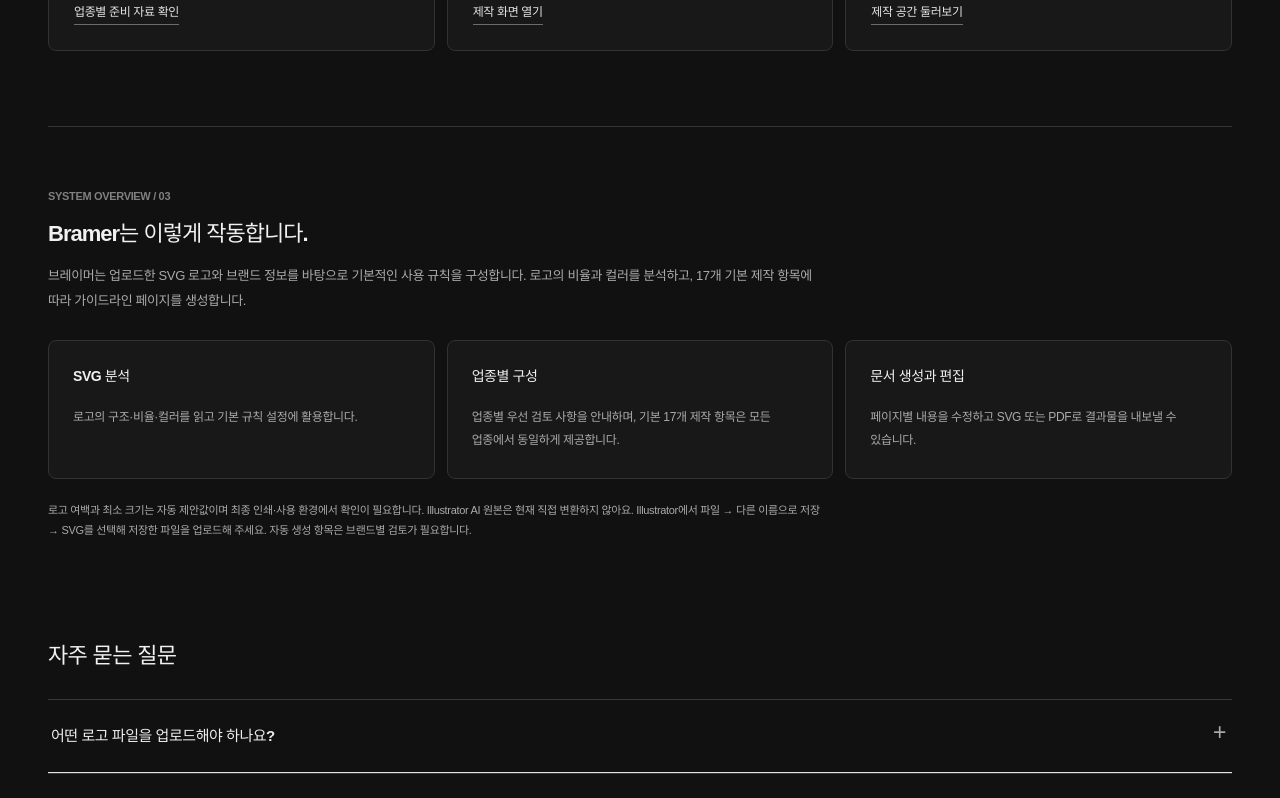
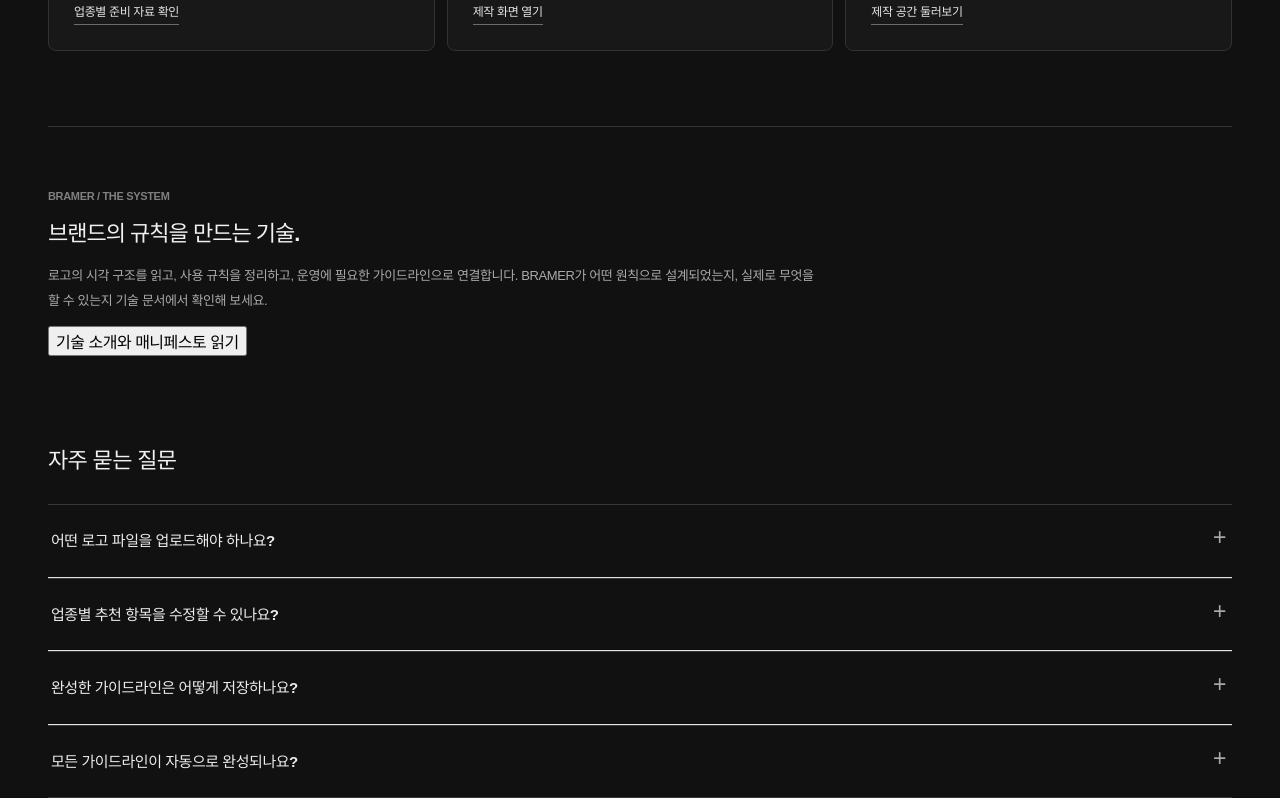
Before and after one commit to jyhome1228-cyber/brandcreator, a React (Vite) app: page / in a window 1280 px wide. Shown: the part 3960-4758 px from the top of the page. Built offline with nearby package versions, Linux system fonts and the light colour scheme; a web font is replaced by a local one.

Commit message:
Reduce repetitive landing technology copy and point to full professional documentation

```diff
--- a/src/Landing.tsx
+++ b/src/Landing.tsx
@@ -382,16 +382,11 @@ export default function Landing({ onStart, onManifesto }: LandingProps) {
             <a href="#/create">{tr('제작 공간 둘러보기','Explore the workspace')}</a>
           </article>
         </div>
-        <section className="bramer-tech-section" id="technology" aria-labelledby="bramer-tech-title">
-          <span className="bramer-section-eyebrow">SYSTEM OVERVIEW / 03</span>
-          <h3 id="bramer-tech-title">{tr('Bramer는 이렇게 작동합니다.','How BRAMER works.')}</h3>
-          <p>{tr('브레이머는 업로드한 SVG 로고와 브랜드 정보를 바탕으로 기본적인 사용 규칙을 구성합니다. 로고의 비율과 컬러를 분석하고, 17개 기본 제작 항목에 따라 가이드라인 페이지를 생성합니다.','BRAMER analyzes your uploaded SVG logo and brand information, including proportions and color, to create guideline pages across 17 core design items.')}</p>
-          <div className="bramer-tech-grid">
-            <div><strong>{tr('SVG 분석','SVG analysis')}</strong><span>{tr('로고의 구조·비율·컬러를 읽고 기본 규칙 설정에 활용합니다.','Analyzes your logo structure, proportions, and colors.')}</span></div>
-            <div><strong>{tr('업종별 구성','Industry guidance')}</strong><span>{tr('업종별 우선 검토 사항을 안내하며, 기본 17개 제작 항목은 모든 업종에서 동일하게 제공합니다.','Offers industry-specific guidance with the same 17 core design items.')}</span></div>
-            <div><strong>{tr('문서 생성과 편집','Document creation')}</strong><span>{tr('페이지별 내용을 수정하고 SVG 또는 PDF로 결과물을 내보낼 수 있습니다.','Edit individual pages and export your results as SVG or PDF.')}</span></div>
-          </div>
-          <p className="bramer-tech-note">{tr('로고 여백과 최소 크기는 자동 제안값이며 최종 인쇄·사용 환경에서 확인이 필요합니다. Illustrator AI 원본은 현재 직접 변환하지 않아요. Illustrator에서 파일 → 다른 이름으로 저장 → SVG를 선택해 저장한 파일을 업로드해 주세요. 자동 생성 항목은 브랜드별 검토가 필요합니다.','Logo spacing and minimum-size settings are suggestions and should be reviewed before production. Save Illustrator files as SVG before uploading. Review all generated brand rules before use.')}</p>
+        <section className="bramer-tech-section bramer-tech-editorial" id="technology" aria-labelledby="bramer-tech-title">
+          <span className="bramer-section-eyebrow">BRAMER / THE SYSTEM</span>
+          <h3 id="bramer-tech-title">{tr('브랜드의 규칙을 만드는 기술.','Technology built for brand consistency.')}</h3>
+          <p>{tr('로고의 시각 구조를 읽고, 사용 규칙을 정리하고, 운영에 필요한 가이드라인으로 연결합니다. BRAMER가 어떤 원칙으로 설계되었는지, 실제로 무엇을 할 수 있는지 기술 문서에서 확인해 보세요.','Explore how BRAMER turns vector artwork and brand information into guidelines, and learn which decisions still require human review.')}</p>
+          <button type="button" className="bramer-tech-open-docs" onClick={onManifesto}>{tr('기술 소개와 매니페스토 읽기','Read technical documentation and manifesto')}</button>
         </section>
         <div className="bramer-help-faq" id="faq">
           <h3>{tr('자주 묻는 질문','Frequently asked questions')}</h3>
@@ -409,7 +404,7 @@ export default function Landing({ onStart, onManifesto }: LandingProps) {
           <div className="bramer-footer-col"><h3>BRAMER</h3><a href="#top">{tr('서비스 소개','Overview')}</a><a href="#preview">{tr('결과물 미리보기','Guideline preview')}</a><a href="#how">{tr('이용 방법','How it works')}</a></div>
           <div className="bramer-footer-col"><h3>{tr('기술과 철학','Technology & principles')}</h3><a href="#/manifesto" onClick={event=>{event.preventDefault();onManifesto()}}>{tr('기술 소개','Technical documentation')}</a><a href="#/manifesto" onClick={event=>{event.preventDefault();onManifesto()}}>{tr('브랜드 매니페스토','Brand manifesto')}</a><a href="#/manifesto" onClick={event=>{event.preventDefault();onManifesto()}}>{tr('제작 원리와 검증','How it works & limitations')}</a></div>
           <div className="bramer-footer-col"><h3>{tr('이용 안내','Resources')}</h3><a href="#resources">{tr('준비할 자료','Preparation')}</a><a href="#faq">{tr('자주 묻는 질문','FAQ')}</a><a href="#privacy-info">{tr('데이터 보관 안내','Data storage')}</a></div>
-          <div className="bramer-footer-col"><h3>{tr('시작하기','Get started')}</h3><a href="#top" onClick={event=>{event.preventDefault();window.scrollTo({top:0,behavior:'smooth'})}}>{tr('베타 무료 체험','Free beta')}</a><a href="#/manifesto" onClick={event=>{event.preventDefault();onManifesto()}}>{tr('제작·운영 정보','Creator & operator')}</a><span className="bramer-footer-company">NINEWORKS · 박재영</span></div>
+          <div className="bramer-footer-col"><h3>{tr('시작하기','Get started')}</h3><a href="#top" onClick={event=>{event.preventDefault();openBeta(undefined,'register')}}>{tr('베타 무료 체험','Free beta')}</a><a href="#/manifesto" onClick={event=>{event.preventDefault();onManifesto()}}>{tr('제작·운영 정보','Creator & operator')}</a><span className="bramer-footer-company">NINEWORKS · 박재영</span></div>
         </div>
         <div className="bramer-footer-bottom"><div><BramerLogo light /><span>{tr('브랜드 가이드라인 제작 서비스','Brand guideline creation service')}</span></div><small>{tr('현재 제공되는 기능을 기준으로 안내합니다.','Features described reflect the current beta version.')}</small></div>
       </div>
```
